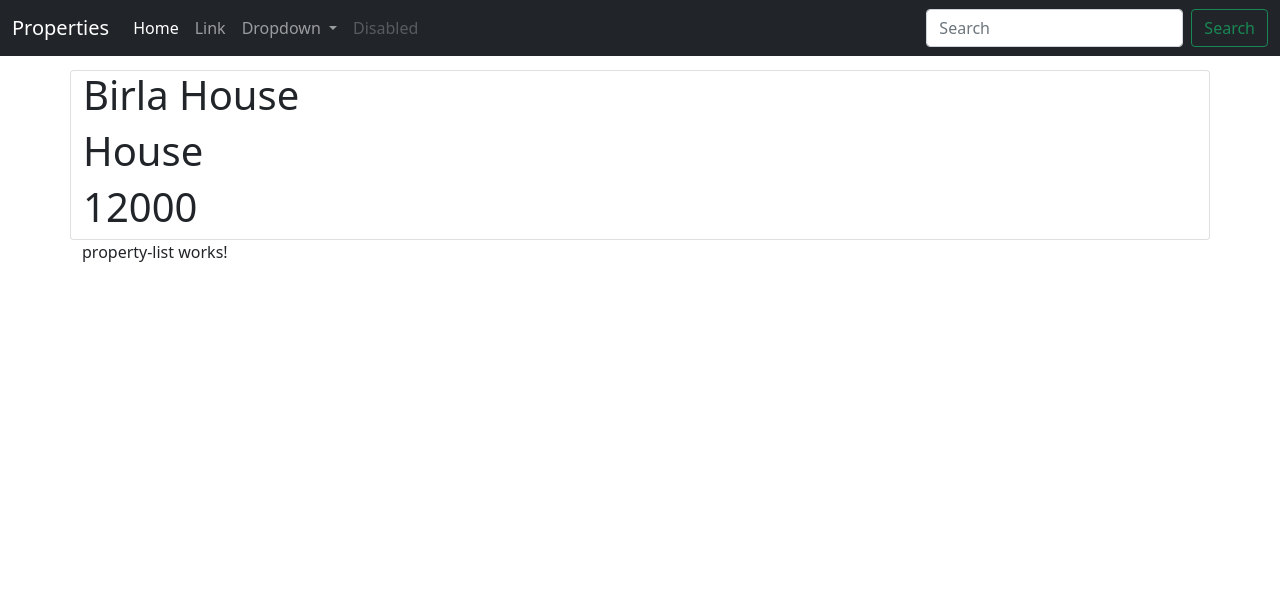
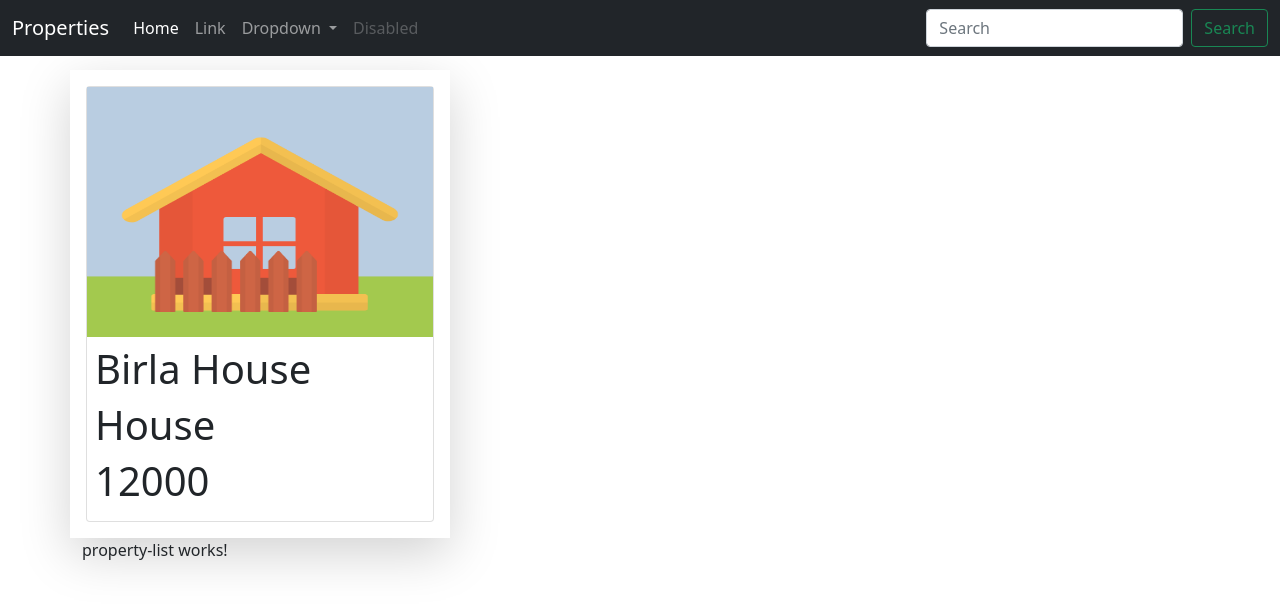
Before and after one commit to DO04dev/property-for-sale-app, an Angular app: page / in a window 1280 px wide. Shown: the top 608 px of the page. Built offline with nearby package versions, Linux system fonts and the light colour scheme.

Commit message:
Add Image to the property card

```diff
--- a/src/app/property/property-card/property-card.component.css
+++ b/src/app/property/property-card/property-card.component.css
@@ -1 +1,3 @@
-h1{font-weight: normal}
+.propImg{
+  height: 250px;
+}
--- a/src/app/property/property-card/property-card.component.html
+++ b/src/app/property/property-card/property-card.component.html
@@ -1,7 +1,12 @@
 <div class="row">
-  <div class="card">
-    <h1>{{ Property.Name }}</h1>
-    <h1>{{ Property.Type }}</h1>
-    <h1>{{ Property.Price }}</h1>
+  <div class="shadow-lg col-sm-4 p-3">
+    <div class="card">
+      <img class="propImg" src="assets/images/house_default.png" />
+      <div class="card-body p-2">
+        <h1>{{ Property.Name }}</h1>
+        <h1>{{ Property.Type }}</h1>
+        <h1>{{ Property.Price }}</h1>
+      </div>
+    </div>
   </div>
 </div>
```
Also changed, not shown: src/assets/images/house_default.png (added), 1 other file (tests, documents, lock files or other folders).
